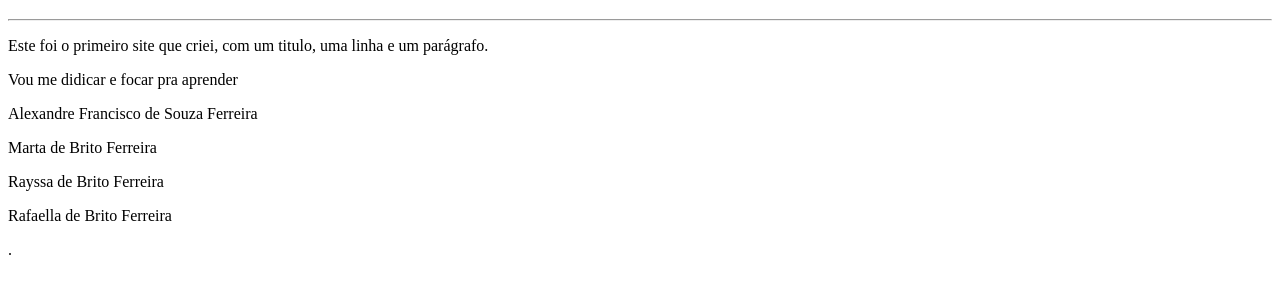
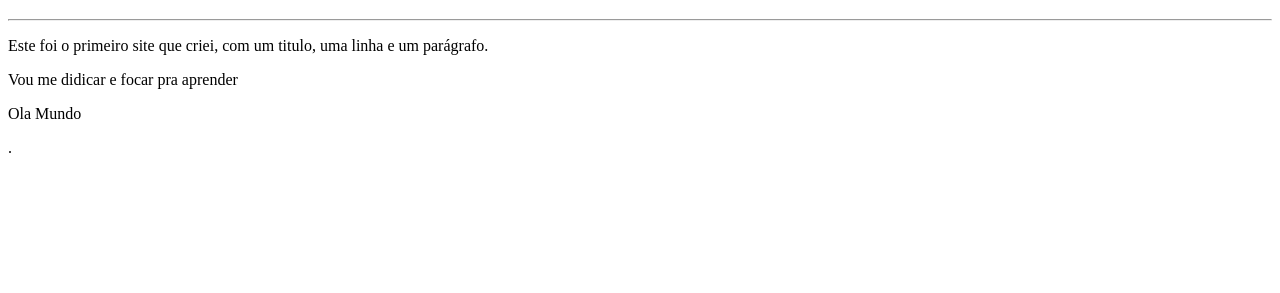
Before and after one commit to alexandre-ferreira-dev/html-css, a plain HTML site: page exercicios/ex001/index.html in a window 1280 px wide. Shown: the part 61-354 px from the top of the page. Drawn offline with Linux system fonts and the light colour scheme.

Commit message:
atualizei o texto

```diff
--- a/exercicios/ex001/index.html
+++ b/exercicios/ex001/index.html
@@ -10,9 +10,7 @@
   <hr>
   <p>Este foi o primeiro site que criei, com um titulo, uma linha e um parágrafo.</p>
   <p>Vou me didicar e focar pra aprender </p>
-  <P>Alexandre Francisco de  Souza Ferreira</P>
-  <p>Marta de Brito Ferreira</p>
-  <p>Rayssa de Brito Ferreira</p>
-  <p>Rafaella de Brito Ferreira</p>
+  <P>Ola Mundo</P>
+
 </body>
 </html>.
```
